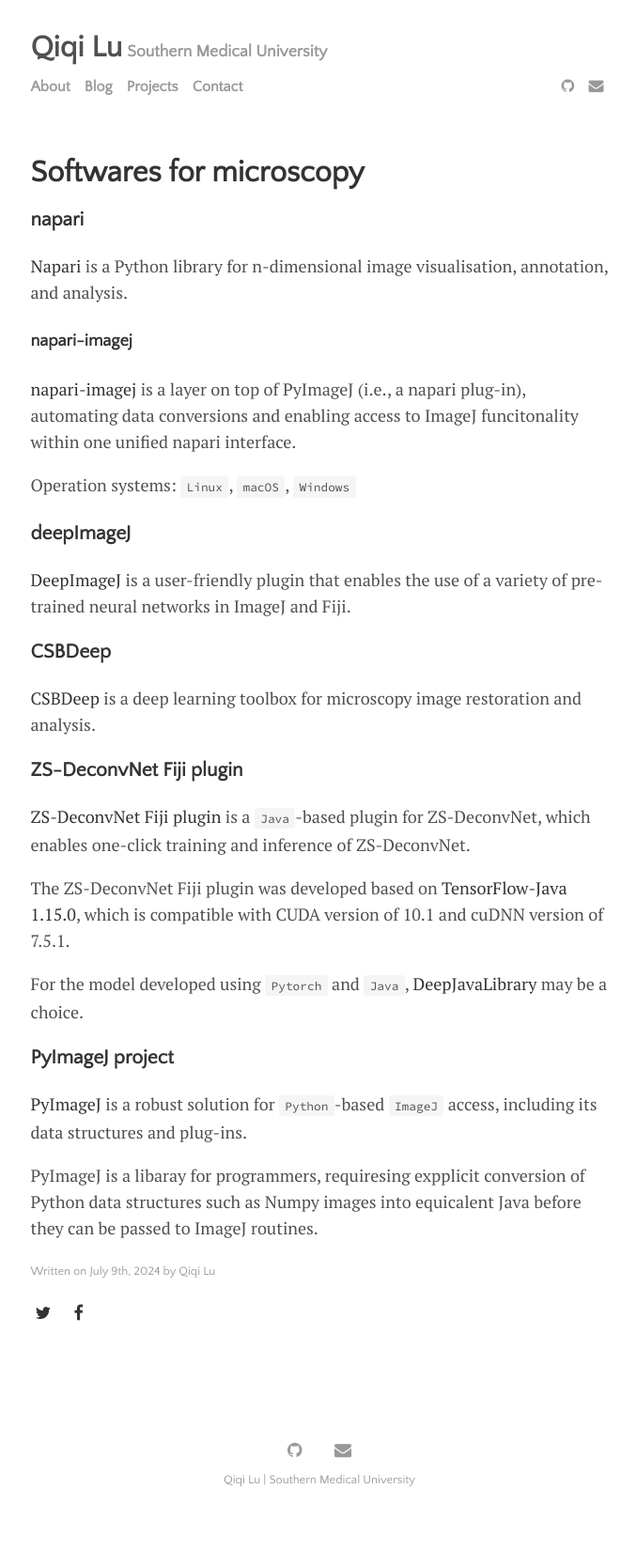
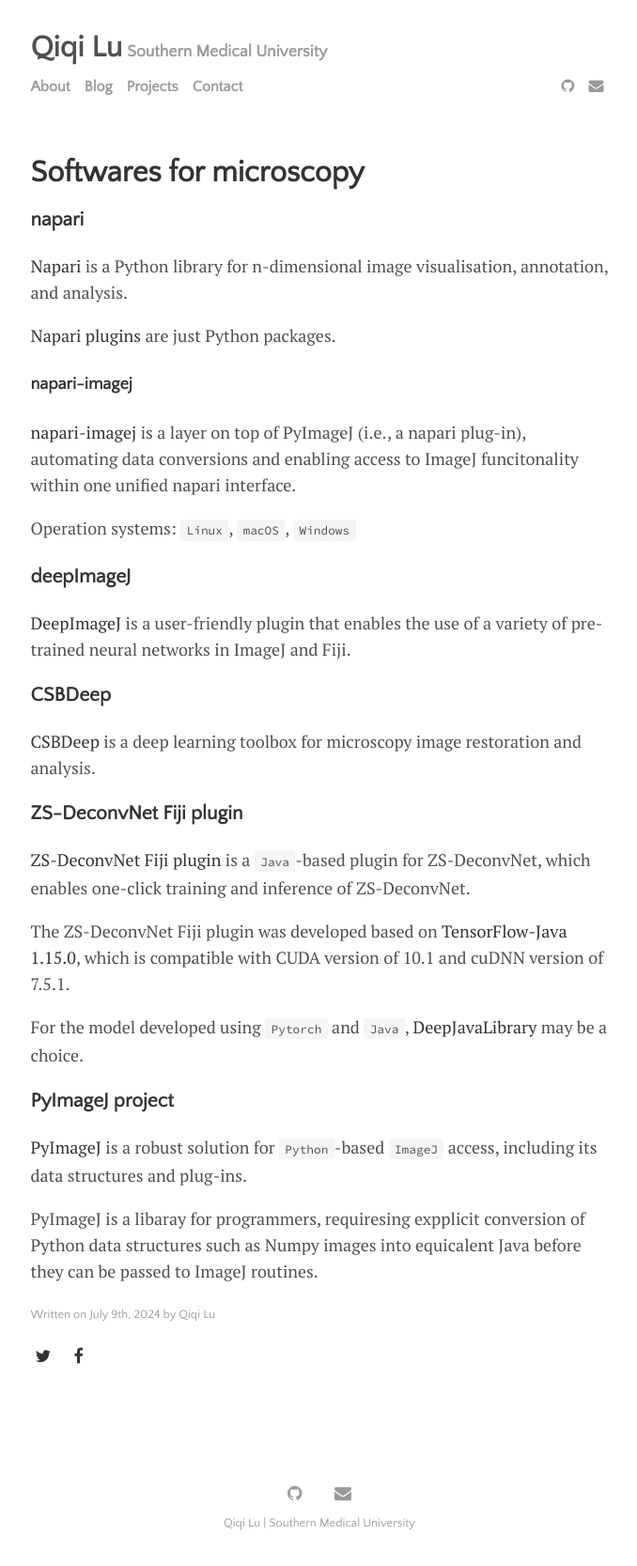
Before and after one commit to Recklexx/Recklexx.github.io, a Jekyll site: the page built from _posts/blogs/2024-07-09-softwar-microscopy.md, in a window 1280 px wide. Shown: the whole page at 94% size, without its empty margins (300-978 px from the left). Built offline with Jekyll 4.4.1, drawn with Linux system fonts in a browser that asks for light colours; before the commit the page ends 1621 px from its top, so only the background shows below that.

Commit message:
Update 2024-07-09-softwar-microscopy.md

```diff
--- a/_posts/blogs/2024-07-09-softwar-microscopy.md
+++ b/_posts/blogs/2024-07-09-softwar-microscopy.md
@@ -8,6 +8,8 @@
 
 ### napari
 [Napari](https://napari.org/stable/index.html) is a Python library for n-dimensional image visualisation, annotation, and analysis.
+
+[Napari plugins](https://napari.org/stable/plugins/building_a_plugin/first_plugin.html#what-is-a-plugin) are just Python packages.
 
 #### napari-imagej
 [napari-imagej](https://napari.imagej.net/en/latest/) is a layer on top of PyImageJ (i.e., a napari plug-in), automating data conversions and enabling access to ImageJ funcitonality within one unified napari interface.
```
